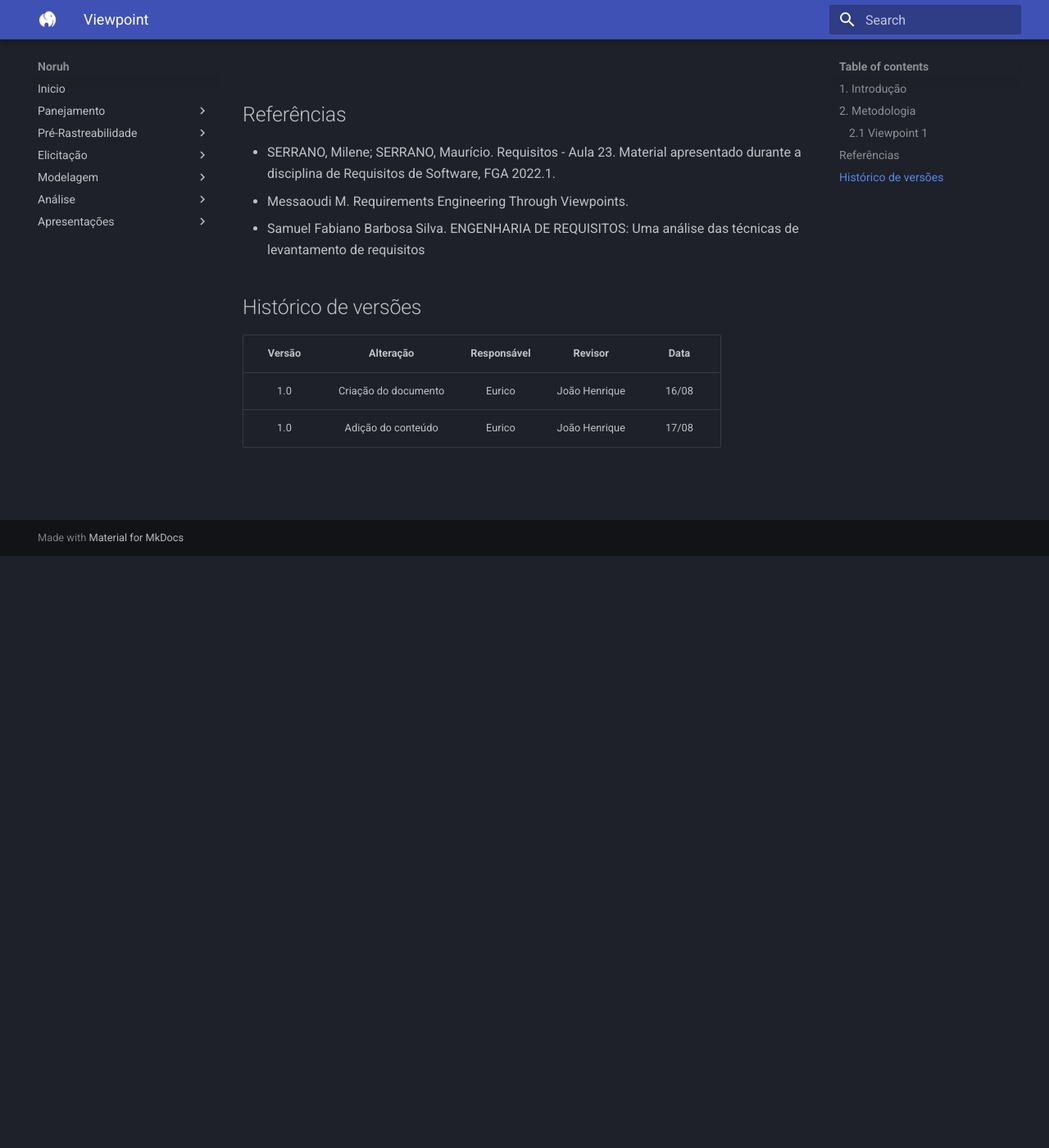
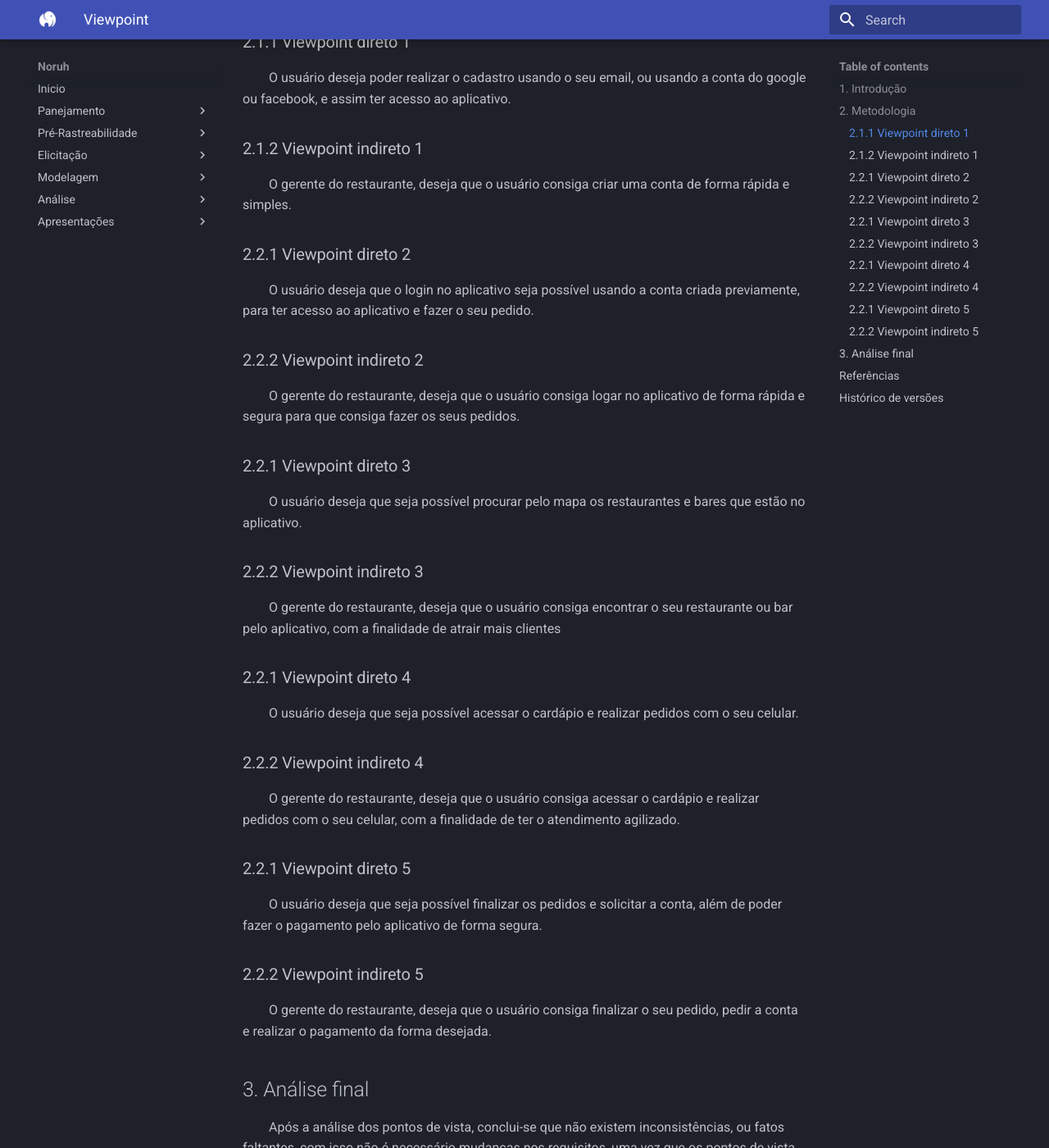
Before and after one commit to Thiab394/2022.1-Noruh, an MkDocs documentation site: the page built from docs/analise/validacao/viewpoint.md, in a window 1280 px wide and 1400 px high, scrolled down 722 px. Shown: the whole window at 82% size. Built offline with MkDocs 1.6.1 and Material for MkDocs 9.7.7, drawn with Linux system fonts in a browser that asks for light colours; some of the changed text lies outside the part shown.

Commit message:
Adição dos pontos de vista

```diff
--- a/docs/analise/validacao/viewpoint.md
+++ b/docs/analise/validacao/viewpoint.md
@@ -1,7 +1,7 @@
 # Viewpoint
 
 ## 1. Introdução
-<p>&emsp;&emsp;O método VORD, se trata da definição dos requisitos orientada à pontos de vista. O principal objetivo dessa técnica é reconhecer várias perspectivas de um requisito, uma vez que usuários podem descrever um mesmo requisito, mas de maneira diferente.</p>
+<p>&emsp;&emsp;O método VORD, se trata da definição dos requisitos orientada à pontos de vista. O principal objetivo dessa técnica é reconhecer várias perspectivas de um requisito, uma vez que usuários podem descrever um mesmo requisito, mas de maneira diferente. Nesse documento, fizemos os pontos de vista que cobriam as histórias de usuário com prioridade must.</p>
 
 ## 2. Metodologia
 <p>&emsp;&emsp;Na metodologia VORD, existem dois pontos de vista principais:</p>
@@ -20,14 +20,47 @@
 Uma análise das técnicas de levantamento de requisitos</small>
 </figcaption>
 
-### 2.1 Viewpoint 1
-<p>&emsp;&emsp;</p>
+### 2.1.1 Viewpoint direto 1
+<p>&emsp;&emsp;O usuário deseja poder realizar o cadastro usando o seu email, ou usando a conta do google ou facebook, e assim ter acesso ao aplicativo.</p>
+
+### 2.1.2 Viewpoint indireto 1
+<p>&emsp;&emsp;O gerente do restaurante, deseja que o usuário consiga criar uma conta de forma rápida e simples.</p>
+
+### 2.2.1 Viewpoint direto 2
+<p>&emsp;&emsp;O usuário deseja que o login no aplicativo seja possível usando a conta criada previamente, para ter acesso ao aplicativo e fazer o seu pedido.</p>
+
+### 2.2.2 Viewpoint indireto 2
+<p>&emsp;&emsp;O gerente do restaurante, deseja que o usuário consiga logar no aplicativo de forma rápida e segura para que consiga fazer os seus pedidos.</p>
+
+### 2.2.1 Viewpoint direto 3
+<p>&emsp;&emsp;O usuário deseja que seja possível procurar pelo mapa os restaurantes e bares que estão no aplicativo.</p>
+
+### 2.2.2 Viewpoint indireto 3
+<p>&emsp;&emsp;O gerente do restaurante, deseja que o usuário consiga encontrar o seu restaurante ou bar pelo aplicativo, com a finalidade de atrair mais clientes</p>
+
+### 2.2.1 Viewpoint direto 4
+<p>&emsp;&emsp;O usuário deseja que seja possível acessar o cardápio e realizar pedidos com o seu celular.</p>
+
+### 2.2.2 Viewpoint indireto 4
+<p>&emsp;&emsp;O gerente do restaurante, deseja que o usuário consiga acessar o cardápio e realizar pedidos com o seu celular, com a finalidade de ter o atendimento agilizado.</p>
+
+### 2.2.1 Viewpoint direto 5
+<p>&emsp;&emsp;O usuário deseja que seja possível finalizar os pedidos e solicitar a conta, além de poder fazer o pagamento pelo aplicativo de forma segura.</p>
+
+### 2.2.2 Viewpoint indireto 5
+<p>&emsp;&emsp;O gerente do restaurante, deseja que o usuário consiga finalizar o seu pedido, pedir a conta e realizar o pagamento da forma desejada.</p>
+
+## 3. Análise final
+<p>&emsp;&emsp;Após a análise dos pontos de vista, conclui-se que não existem inconsistências, ou fatos faltantes, com isso não é necessário mudanças nos requisitos, uma vez que os pontos de vista estão alinhados.</p>
+
+
 
 
 ## Referências
 - SERRANO, Milene; SERRANO, Maurício. Requisitos - Aula 23. Material apresentado durante a disciplina de Requisitos de Software, FGA 2022.1.
 - Messaoudi M. Requirements Engineering Through Viewpoints.
 - Samuel Fabiano Barbosa Silva. ENGENHARIA DE REQUISITOS: Uma análise das técnicas de levantamento de requisitos
+- Ahmed M. Salem. Requirements Analysis through Viewpoints Oriented Requirements Model (VORD)
 
 ## Histórico de versões
 
@@ -35,3 +68,4 @@ Uma análise das técnicas de levantamento de requisitos</small>
 |:------:|:--------------------------------------:|:-----------:|:----------------------:|:-----:|
 |   1.0  | Criação do documento           |    Eurico  | João Henrique | 16/08 |
 |   1.0  | Adição do conteúdo           |    Eurico  | João Henrique | 17/08 |
+|   1.1  | Adição dos pontos de vista           |    Eurico  | João Henrique | 17/08 |
```
